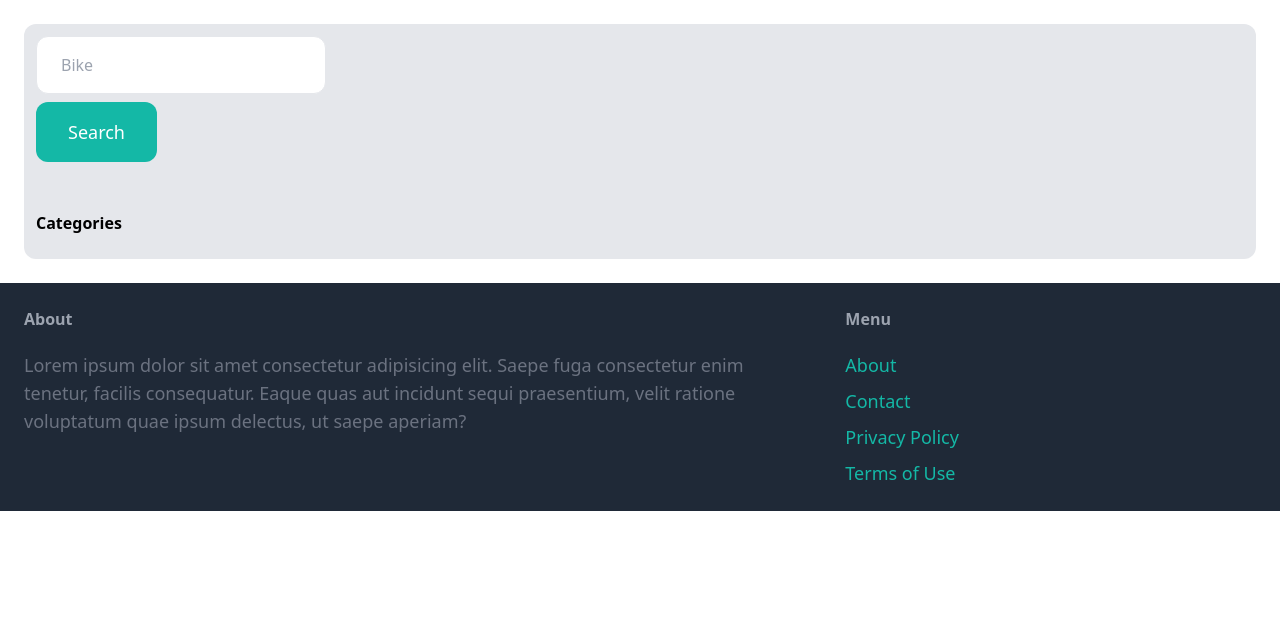
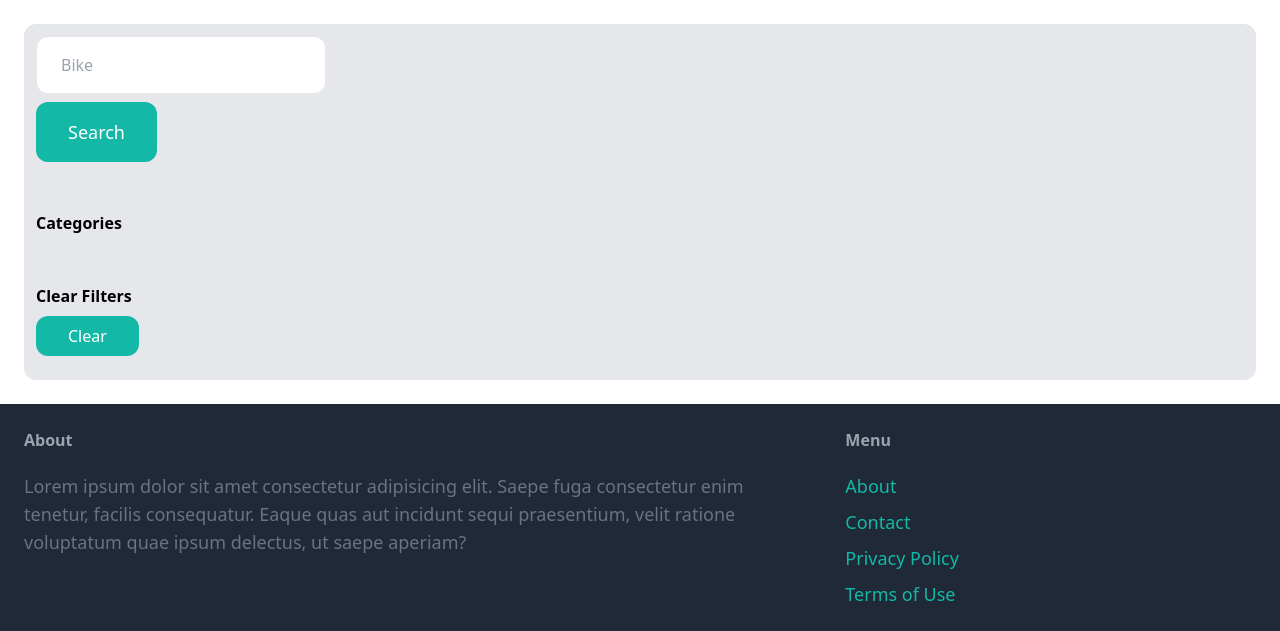
Before and after one commit to vperizes/online_marketplace, a Django app: page /items/browse/ in a window 1280 px wide. Shown: the part 77-708 px from the top of the page. Run offline with Django 5.2, Linux system fonts and the light colour scheme; data that the repository does not hold is empty; some libraries are stand-ins or nearby versions.

Commit message:
add clear filters button

```diff
--- a/marketplace/item/templates/item/browse.html
+++ b/marketplace/item/templates/item/browse.html
@@ -26,6 +26,10 @@
                 {% endfor %}
             </ul>
 
+            <hr class="my-6">
+            <p class="font-semibold">Clear Filters</p>
+            <a href="{% url "item:browse" %}" class="mt-2 py-2 px-8 inline-block bg-teal-500 text-white rounded-xl ">Clear</a>
+
         </div>
         <div class="col-span-3">
             <div class="grid grid-cols-3 gap-3">
```
